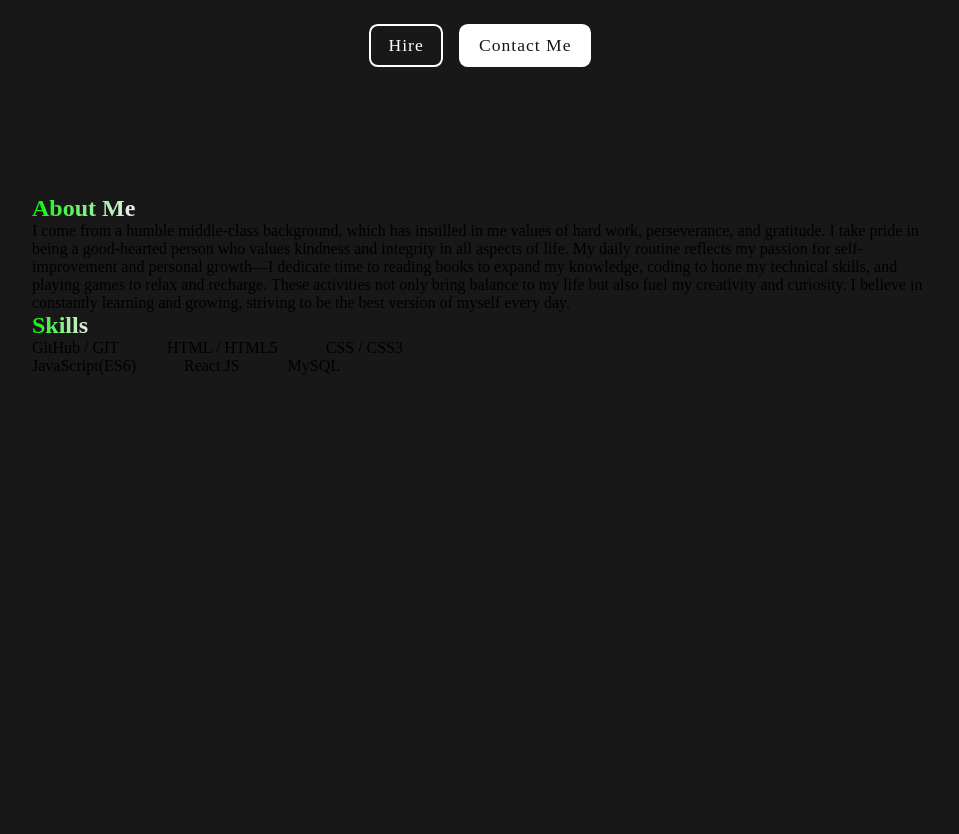
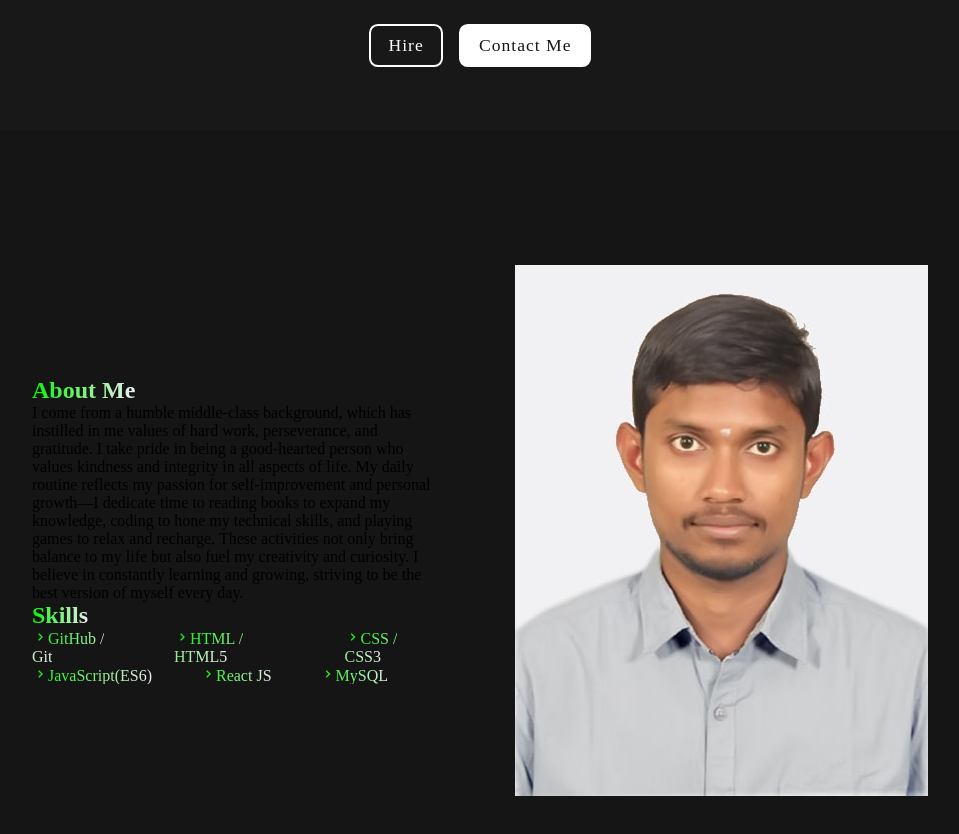
Before and after one commit to vennala-praveen/myportfolio, a plain HTML site: page index.html in a window 1280 px wide. Shown: the part 700-1534 px from the top of the page, without its empty margins (160-1119 px from the left). Drawn offline with nearby package versions, Linux system fonts and the light colour scheme.

Commit message:
css added

```diff
--- a/index.html
+++ b/index.html
@@ -64,18 +64,32 @@
             <div class="skills">
 
                 <ul>
-                    <li>GitHub / GIT</li>
-                    <li>HTML / HTML5</li>
-                    <li>CSS / CSS3</li>
+                    <li>
+                        <span><i class='bx bx-chevron-right'></i>GitHub / Git</span>
+                    </li>
+                    <li>
+                        <span><i class='bx bx-chevron-right'></i>HTML / HTML5</span>
+                    </li>
+                    <li>
+                        <span><i class='bx bx-chevron-right'></i>CSS / CSS3</span>
+                    </li>
                 </ul>
 
                 <ul>
-                    <li>JavaScript(ES6)</li>
-                    <li>React JS</li>
-                    <li>MySQL</li>
+                    <li>
+                        <span><i class='bx bx-chevron-right'></i>JavaScript(ES6)</span>
+                    </li>
+                    <li>
+                       <span><i class='bx bx-chevron-right'></i>React JS</span>
+                    </li>
+                    <li>
+                        <span><i class='bx bx-chevron-right'></i>MySQL</span>
+                    </li>
                 </ul>
             </div>
         </div>
+
+        <img src="Image/PHOTO.jpg" alt="">
 
     </section>
 
--- a/style.css
+++ b/style.css
@@ -141,3 +141,12 @@ section{
 ::-webkit-scrollbar-thumb{
     background: linear-gradient(to bottom, #07f307, #edeff0);;
 }
+
+
+#about{
+    background-color:  var(--second-background);
+    justify-content: center;
+    align-items: center;
+    display: flex;
+    gap: 5em;
+}
```
